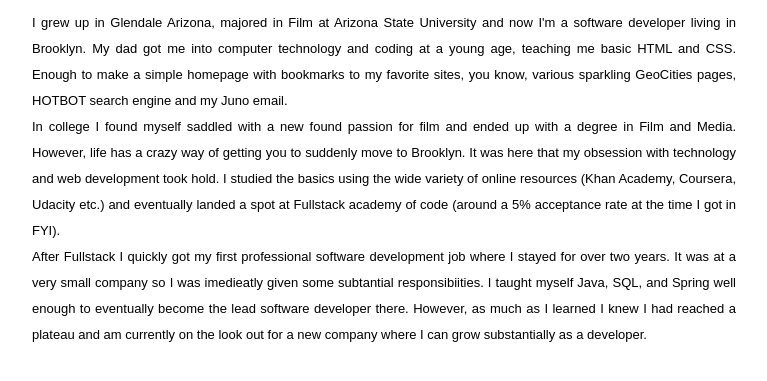
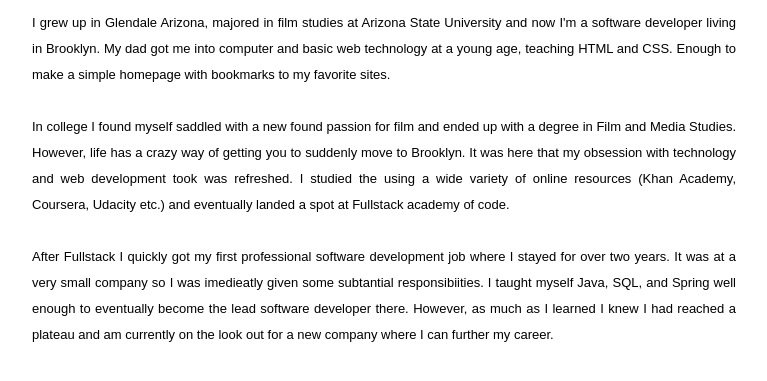
Before and after one commit to richardalexandermichels/portfolio_app, a website: page public/bio.html in a window 1280 px wide. Shown: the part 195-576 px from the top of the page, without its empty margins (256-1023 px from the left). Drawn offline with Linux system fonts and the light colour scheme.

Commit message:
edited content

```diff
--- a/public/bio.html
+++ b/public/bio.html
@@ -20,23 +20,24 @@
               My Story
          </h2>
           <div class="content">
-						I grew up in Glendale Arizona, majored in Film at Arizona State University and now I'm a
-						software developer living in Brooklyn. My dad got me into computer technology and coding
-						at a young age, teaching me basic HTML and CSS. Enough to make a simple homepage with
-						bookmarks to my favorite sites, you know, various sparkling GeoCities pages, HOTBOT search
-						engine and my Juno email.
+						I grew up in Glendale Arizona, majored in film studies at Arizona State University and now I'm a
+						software developer living in Brooklyn. My dad got me into computer and basic web technology
+						at a young age, teaching HTML and CSS. Enough to make a simple homepage with
+						bookmarks to my favorite sites.
+						<br/>
 						<br/>
 						In college I found myself saddled with a new found passion for film and ended up with a degree
-						in Film and Media. However, life has a crazy way of getting you to suddenly move to Brooklyn.
-						It was here that my obsession with technology and web development took hold. I studied the basics using
-						the wide variety of online resources (Khan Academy, Coursera, Udacity etc.) and eventually landed a
-						spot at Fullstack academy of code (around a 5% acceptance rate at the time I got in FYI).
+						in Film and Media Studies. However, life has a crazy way of getting you to suddenly move to Brooklyn.
+						It was here that my obsession with technology and web development took was refreshed. I studied the
+						using a wide variety of online resources (Khan Academy, Coursera, Udacity etc.) and eventually landed a
+						spot at Fullstack academy of code.
+						<br/>
 						<br/>
 						After Fullstack I quickly got my first professional software development job where I stayed for over
 						two years. It was at a very small company so I was imedieatly given some subtantial responsibiities.
 						I taught myself Java, SQL, and Spring well enough to eventually become the lead software developer
 						there. However, as much as I learned I knew I had reached a plateau and am currently on the look out
-						for a new company where I can grow substantially as a developer.
+						for a new company where I can further my career.
           </div>
         </div>
       </div>
```
Also changed, not shown: public/code.html (+3 -3 lines).
